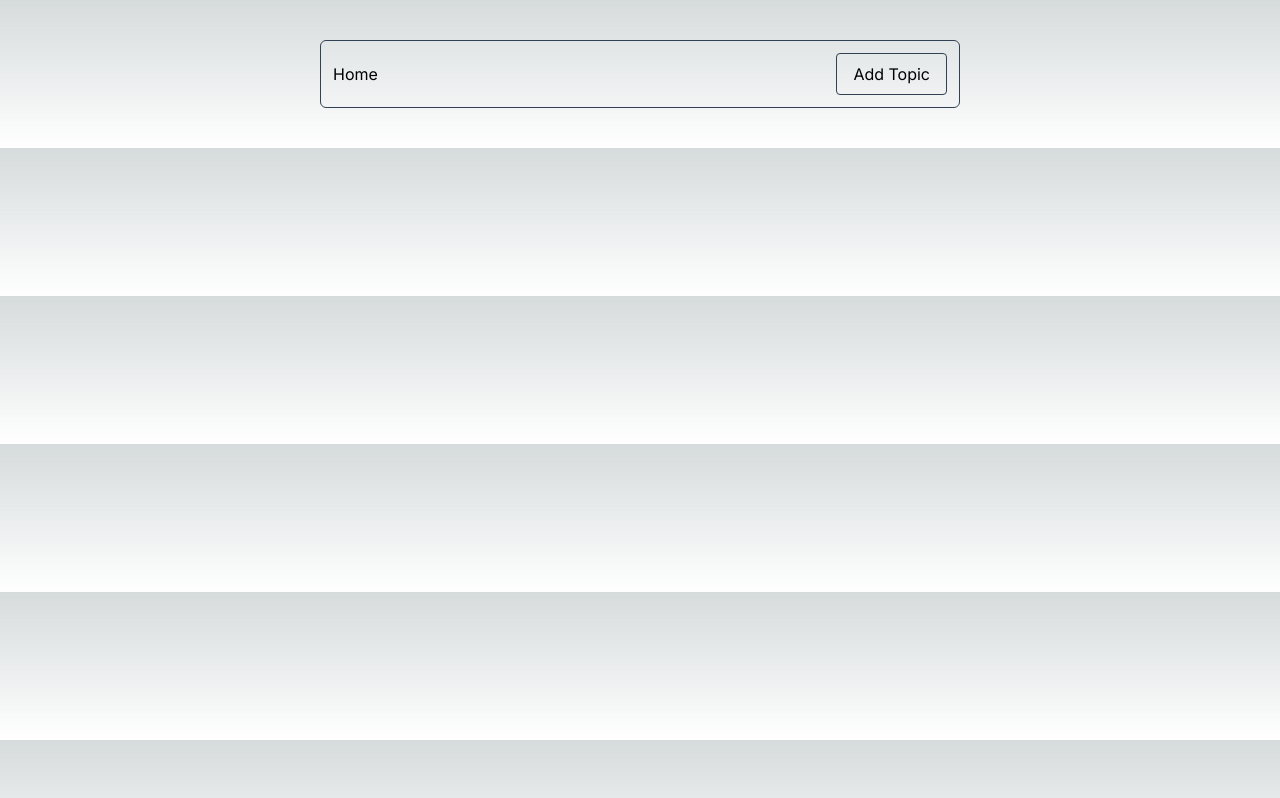
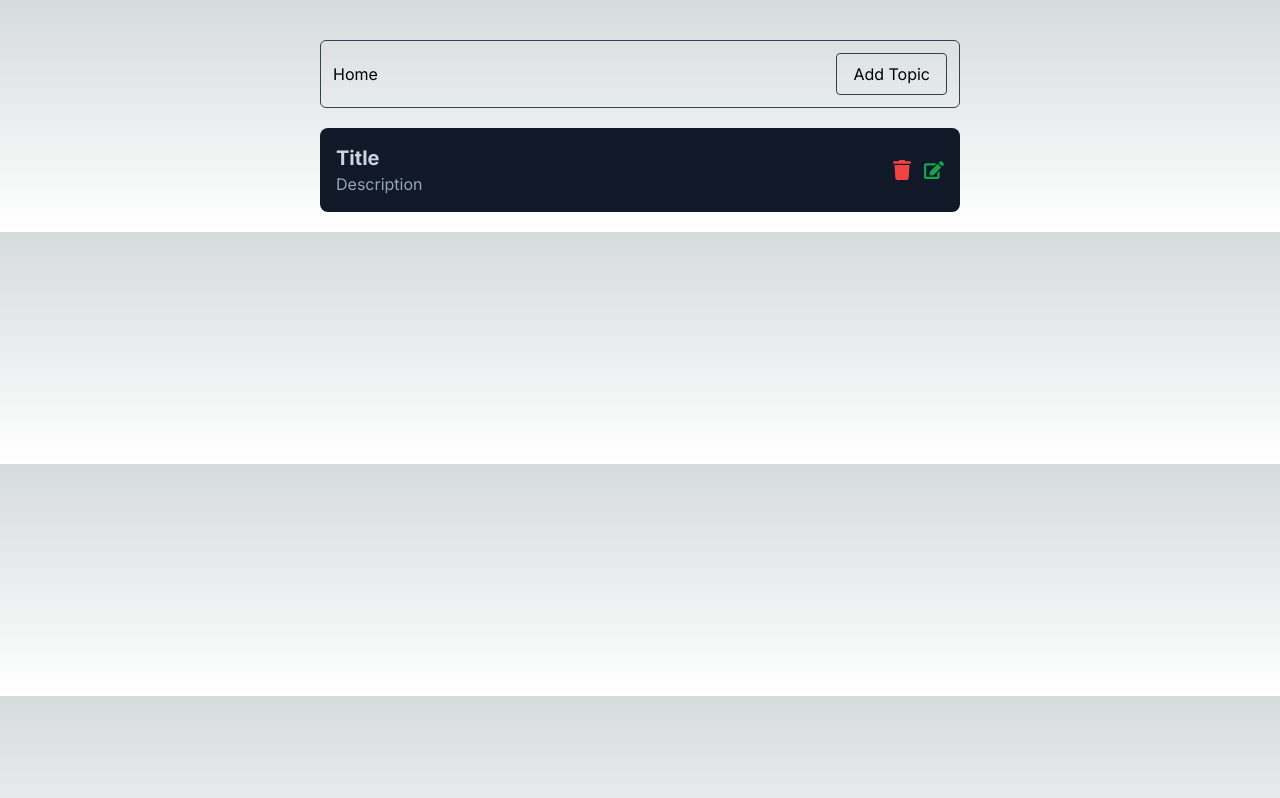
Before and after one commit to Jobayer109/Topic-list-CRUD-ops, a Next.js app: page / in a window 1280 px wide. Built offline with nearby package versions, Linux system fonts and the light colour scheme.

Commit message:
Topic list section created and styled

```diff
--- a/app/layout.js
+++ b/app/layout.js
@@ -11,7 +11,7 @@ export const metadata = {
 
 export default function RootLayout({ children }) {
   return (
-    <html lang="en" className="w-[50%] m-auto">
+    <html lang="en" className="w-[50%] m-auto ">
       <body className={inter.className}>
         <Navbar />
         {children}
--- a/app/page.js
+++ b/app/page.js
@@ -1,7 +1,11 @@
+import TopicList from "@/components/TopicList";
+
 export default function Home() {
   return (
     <main>
-      <div className="bg-gray-900"></div>
+      <div className=" ">
+        <TopicList />
+      </div>
     </main>
   );
 }
--- /dev/null
+++ b/components/TopicList.jsx
@@ -0,0 +1,18 @@
+import { FaEdit, FaTrash } from "react-icons/fa";
+
+const TopicList = () => {
+  return (
+    <div className="flex justify-between bg-gray-900 p-4 rounded-lg my-5">
+      <div>
+        <h2 className="text-xl text-slate-300 font-bold">Title</h2>
+        <p className="text-slate-400">Description</p>
+      </div>
+      <div className="flex items-center gap-3">
+        <FaTrash className="text-red-500 size-5" />
+        <FaEdit className="text-green-600 size-5" />
+      </div>
+    </div>
+  );
+};
+
+export default TopicList;
--- a/components/navbar.jsx
+++ b/components/navbar.jsx
@@ -1,7 +1,7 @@
 const Navbar = () => {
   return (
     <section>
-      <div className="flex items-center justify-between border border-slate-700 p-3 rounded-md my-10">
+      <div className="flex items-center justify-between border border-slate-700 p-3 rounded-md mt-10">
         <h1>Home</h1>
         <button className=" px-4 py-2 border border-slate-700 rounded ">
           Add Topic
```
Also changed, not shown: package.json (+5 -4 lines), 1 other file (tests, documents, lock files or other folders).
